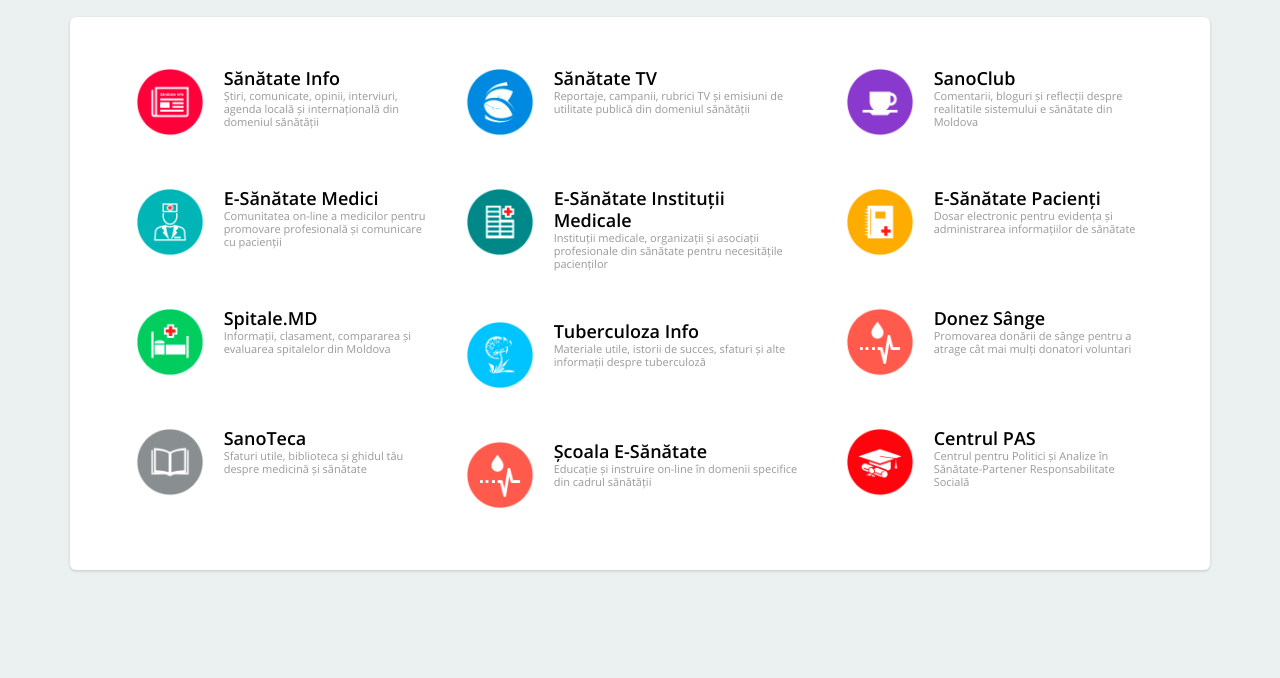
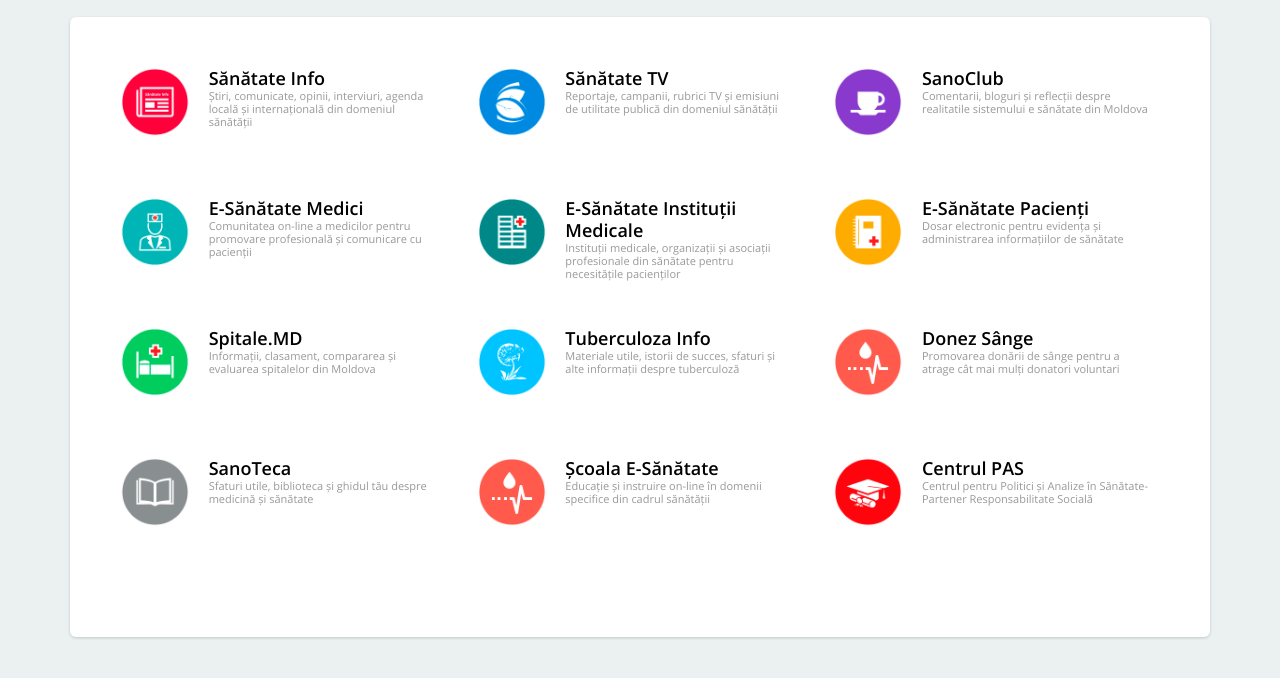
Before and after one commit to starniciuc/e-sanatate, a plain HTML site: page public_html/index.html in a window 1280 px wide. Shown: the part 88-766 px from the top of the page. Drawn offline with Linux system fonts and the light colour scheme; a web font is replaced by a local one.

Commit message:
row grid

```diff
--- a/public_html/css/main.css
+++ b/public_html/css/main.css
@@ -66,6 +66,7 @@ header h2{
     border-radius: 6px;
     background-color: #FFFFFF;
     box-shadow: 0px 1px 3px 0 rgba(28, 39, 51, 0.2);
+    padding: 50px;
 }
 header{
     padding-top: 30px;
@@ -91,20 +92,7 @@ header .logo span{
     background-size: 240px auto;
     margin-right: 10px;
 }
-ul.menu-list{
-    list-style: none;
-    padding: 25px 0;
-}
-ul.menu-list.first-menu{
-    padding-left: 50px;
-}
-ul.menu-list.last-menu{
-    padding-right: 50px;
-}
-ul.menu-list li{
-    padding: 25px 0;
-}
-ul.menu-list li a span.icon-sanatate{
+.block-white a span.icon-sanatate{
     margin-right: 15px;
     margin-top: 0;
     width: 70px;
@@ -120,47 +108,48 @@ ul.menu-list li a span.icon-sanatate{
     -o-transition: all 300ms ease-out;
     transition: all 300ms ease-out;
 }
-ul.menu-list li a span.icon-sanatate.medici{
+.block-white a span.icon-sanatate.medici{
     background-position: 0 -210px;
 }
-ul.menu-list li a span.icon-sanatate.spitale{
+.block-white a span.icon-sanatate.spitale{
     background-position: 0 -420px;
 }
-ul.menu-list li a span.icon-sanatate.sanoTeca{
+.block-white a span.icon-sanatate.sanoTeca{
     background-position: 0 -630px;
 }
-ul.menu-list li a span.icon-sanatate.tv{
+.block-white a span.icon-sanatate.tv{
     background-position: 0 -70px;
 }
-ul.menu-list li a span.icon-sanatate.institutii{
+.block-white a span.icon-sanatate.institutii{
     background-position: 0 -280px;
 }
-ul.menu-list li a span.icon-sanatate.turbeculoza{
+.block-white a span.icon-sanatate.turbeculoza{
     background-position: 0 -490px;
 }
-ul.menu-list li a span.icon-sanatate.scoala{
+.block-white a span.icon-sanatate.scoala{
     background-position: 0 -560px;
 }
-ul.menu-list li a span.icon-sanatate.club{
+.block-white a span.icon-sanatate.club{
     background-position: 0 -140px;
 }
-ul.menu-list li a span.icon-sanatate.pacienti{
+.block-white a span.icon-sanatate.pacienti{
     background-position: 0 -350px;
 }
-ul.menu-list li a span.icon-sanatate.singe{
+.block-white a span.icon-sanatate.singe{
     background-position: 0 -560px;
 }
-ul.menu-list li a span.icon-sanatate.pas{
+.block-white a span.icon-sanatate.pas{
     background-position: 0 -700px;
 }
-ul.menu-list li a span.text{
+.block-white a span.text{
     display: inline-block;
     line-height: 100%;
     max-width: 70%;
     vertical-align: middle;
     white-space: normal;
+    min-height: 130px;
 }
-ul.menu-list li a span.text span.title{
+.block-white a span.text span.title{
     display: block;
     font-size: 18px;
     width: 100%;
@@ -172,7 +161,7 @@ ul.menu-list li a span.text span.title{
     -o-transition: all 300ms ease-out;
     transition: all 300ms ease-out;
 }
-ul.menu-list li a span.text span.perex{
+.block-white a span.text span.perex{
     display: block;
     font-size: 11px;
     line-height: 13px;
@@ -183,28 +172,37 @@ ul.menu-list li a span.text span.perex{
     -o-transition: all 300ms ease-out;
     transition: all 300ms ease-out;
 }
-ul.menu-list li a:hover{
+.block-white a:hover{
     text-decoration: none;
 }
-ul.menu-list li a:hover span.icon-sanatate{
+.block-white a:hover span.icon-sanatate{
     margin-top: -5px;
     margin-bottom: 5px;
 }
-ul.menu-list li a:hover span.text span.title{
+.block-white a:hover span.text span.title{
     color: #FF0000;
 }
-ul.menu-list li a:hover span.text span.perex{
+.block-white a:hover span.text span.perex{
     color: #212121;
 }
 
+/* Large devices (large desktops, 1200px and up) */
+@media (max-width: 1200px) {
+    .block-white a span.text{
+        max-width: 61%;
+    }
+}
+/* Medium devices (desktops, 992px and up) */
+@media (max-width: 992px) {
+    .block-white a span.text{
+        max-width: 56%;
+    }
+    .block-white{
+        padding: 25px;
+    }
+}
 /* Small devices (tablets, 768px and up) */
 @media (max-width: 768px) {
-    ul.menu-list.first-menu{
-        padding-left: 0px;
-    }
-    ul.menu-list.last-menu{
-        padding-right: 0px;
-    }
     header, header h2{
         text-align: center;
     }
@@ -212,29 +210,13 @@ ul.menu-list li a:hover span.text span.perex{
         font-size: 20px;
     }
     .block-white{
+        padding: 20px;
         margin-bottom: 30px;
     }
-}
-/* Large devices (large desktops, 1200px and up) */
-@media (max-width: 1200px) {
-    ul.menu-list li a span.text{
-        max-width: 61%;
-    }
-}
-/* Medium devices (desktops, 992px and up) */
-@media (max-width: 992px) {
-    ul.menu-list.first-menu{
-        padding-left: 0px;
-    }
-    ul.menu-list.last-menu{
-        padding-right: 00px;
-    }
-    ul.menu-list li a span.text{
-        max-width: 56%;
-    }
+
 }
 @media (max-width: 420px) {
-    ul.menu-list li a span.text{
+    .block-white a span.text{
         max-width: 60%;
     }
 
--- a/public_html/index.html
+++ b/public_html/index.html
@@ -36,9 +36,8 @@
                     <div class="row">
                         <div class="col-lg-12">
                             <div class="block-white clearfix">
+                                <div class="row">
                                     <div class="col-sm-4">
-                                    <ul class="menu-list first-menu">
-                                        <li>
                                         <a href="#">
                                             <span class="icon-sanatate"></span>
                                             <span class="text">
@@ -46,8 +45,28 @@
                                                 <span class="perex">Știri, comunicate, opinii, interviuri, agenda locală și internațională din domeniul sănătății</span>
                                             </span>
                                         </a>
-                                        </li>
-                                        <li>
+                                    </div>
+                                    <div class="col-sm-4">
+                                        <a href="#">
+                                            <span class="icon-sanatate tv"></span>
+                                            <span class="text">
+                                                <span class="title">Sănătate TV</span>
+                                                <span class="perex">Reportaje, campanii, rubrici TV și emisiuni de utilitate publică din domeniul sănătății</span>
+                                            </span>
+                                        </a>
+                                    </div>
+                                    <div class="col-sm-4">
+                                        <a href="#">
+                                            <span class="icon-sanatate club"></span>
+                                            <span class="text">
+                                                <span class="title">SanoClub</span>
+                                                <span class="perex">Comentarii, bloguri și reflecții despre realitatile sistemului e sănătate din Moldova</span>
+                                            </span>
+                                        </a>
+                                    </div>
+                                </div>
+                                <div class="row">
+                                    <div class="col-sm-4">
                                         <a href="#">
                                             <span class="icon-sanatate medici"></span>
                                             <span class="text">
@@ -55,8 +74,28 @@
                                                 <span class="perex">Comunitatea on-line a medicilor pentru promovare profesională și comunicare cu pacienții</span>
                                             </span>
                                         </a>
-                                        </li>
-                                        <li>
+                                    </div>
+                                    <div class="col-sm-4">
+                                        <a href="#">
+                                            <span class="icon-sanatate institutii"></span>
+                                            <span class="text">
+                                                <span class="title">E-Sănătate Instituții Medicale</span>
+                                                <span class="perex">Instituții medicale, organizații și asociații profesionale din sănătate pentru necesitățile pacienților</span>
+                                            </span>
+                                        </a>
+                                    </div>
+                                    <div class="col-sm-4">
+                                        <a href="#">
+                                            <span class="icon-sanatate pacienti"></span>
+                                            <span class="text">
+                                                <span class="title">E-Sănătate Pacienți</span>
+                                                <span class="perex">Dosar electronic pentru evidența și administrarea informațiilor de sănătate</span>
+                                            </span>
+                                        </a>
+                                    </div>
+                                </div>
+                                <div class="row">
+                                    <div class="col-sm-4">
                                         <a href="#">
                                             <span class="icon-sanatate spitale"></span>
                                             <span class="text">
@@ -64,8 +103,28 @@
                                                 <span class="perex">Informații, clasament, compararea și evaluarea spitalelor din Moldova</span>
                                             </span>
                                         </a>
-                                        </li>
-                                        <li>
+                                    </div>
+                                    <div class="col-sm-4">
+                                        <a href="#">
+                                            <span class="icon-sanatate turbeculoza"></span>
+                                            <span class="text">
+                                                <span class="title">Tuberculoza Info</span>
+                                                <span class="perex">Materiale utile, istorii de succes, sfaturi și alte informații despre tuberculoză</span>
+                                            </span>
+                                        </a>
+                                    </div>
+                                    <div class="col-sm-4">
+                                        <a href="#" class="disabled">
+                                            <span class="icon-sanatate singe"></span>
+                                            <span class="text">
+                                                <span class="title">Donez Sânge</span>
+                                                <span class="perex">Promovarea donării de sânge pentru a atrage cât mai mulți donatori voluntari</span>
+                                            </span>
+                                        </a>
+                                    </div>
+                                </div>
+                                <div class="row">
+                                    <div class="col-sm-4">
                                         <a href="#" class="disabled">
                                             <span class="icon-sanatate sanoTeca"></span>
                                             <span class="text">
@@ -73,39 +132,8 @@
                                                 <span class="perex">Sfaturi utile, biblioteca și ghidul tău despre medicină și sănătate</span>
                                             </span>
                                         </a>
-                                        </li>
-                                    </ul>
                                     </div>
                                     <div class="col-sm-4">
-                                    <ul class="menu-list">
-                                        <li>
-                                            <a href="#">
-                                                <span class="icon-sanatate tv"></span>
-                                                <span class="text">
-                                                    <span class="title">Sănătate TV</span>
-                                                    <span class="perex">Reportaje, campanii, rubrici TV și emisiuni de utilitate publică din domeniul sănătății</span>
-                                                </span>
-                                            </a>
-                                        </li>
-                                        <li>
-                                            <a href="#">
-                                                <span class="icon-sanatate institutii"></span>
-                                                <span class="text">
-                                                    <span class="title">E-Sănătate Instituții Medicale</span>
-                                                    <span class="perex">Instituții medicale, organizații și asociații profesionale din sănătate pentru necesitățile pacienților</span>
-                                                </span>
-                                            </a>
-                                        </li>
-                                        <li>
-                                            <a href="#">
-                                                <span class="icon-sanatate turbeculoza"></span>
-                                                <span class="text">
-                                                    <span class="title">Tuberculoza Info</span>
-                                                    <span class="perex">Materiale utile, istorii de succes, sfaturi și alte informații despre tuberculoză</span>
-                                                </span>
-                                            </a>
-                                        </li>
-                                        <li>
                                         <a href="#" class="disabled">
                                             <span class="icon-sanatate scoala"></span>
                                             <span class="text">
@@ -113,39 +141,8 @@
                                                 <span class="perex">Educație și instruire on-line în domenii specifice din cadrul sănătății</span>
                                             </span>
                                         </a>
-                                        </li>
-                                    </ul>
                                     </div>
                                     <div class="col-sm-4">
-                                    <ul class="menu-list last-menu">
-                                        <li>
-                                            <a href="#">
-                                                <span class="icon-sanatate club"></span>
-                                                <span class="text">
-                                                    <span class="title">SanoClub</span>
-                                                    <span class="perex">Comentarii, bloguri și reflecții despre realitatile sistemului e sănătate din Moldova</span>
-                                                </span>
-                                            </a>
-                                        </li>
-                                        <li>
-                                            <a href="#">
-                                                <span class="icon-sanatate pacienti"></span>
-                                                <span class="text">
-                                                    <span class="title">E-Sănătate Pacienți</span>
-                                                    <span class="perex">Dosar electronic pentru evidența și administrarea informațiilor de sănătate</span>
-                                                </span>
-                                            </a>
-                                        </li>
-                                        <li>
-                                            <a href="#" class="disabled">
-                                                <span class="icon-sanatate singe"></span>
-                                                <span class="text">
-                                                    <span class="title">Donez Sânge</span>
-                                                    <span class="perex">Promovarea donării de sânge pentru a atrage cât mai mulți donatori voluntari</span>
-                                                </span>
-                                            </a>
-                                        </li>
-                                        <li>
                                         <a href="#">
                                             <span class="icon-sanatate pas"></span>
                                             <span class="text">
@@ -153,8 +150,7 @@
                                                 <span class="perex">Centrul pentru Politici și Analize în Sănătate-Partener Responsabilitate Socială</span>
                                             </span>
                                         </a>
-                                        </li>
-                                    </ul>
+                                    </div>
                                 </div>
                             </div>
                         </div>
```
Lines whose indentation alone changed are shown as unchanged.
